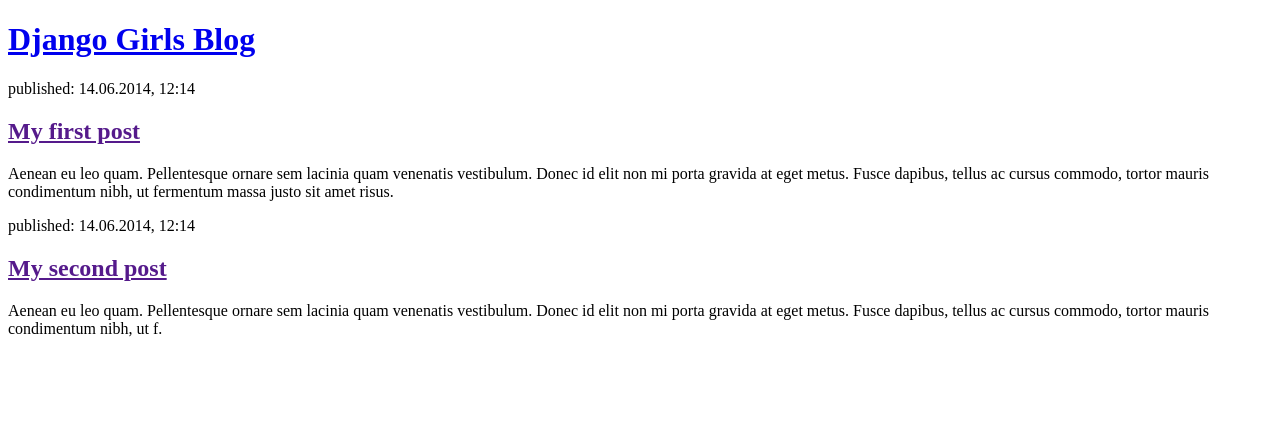
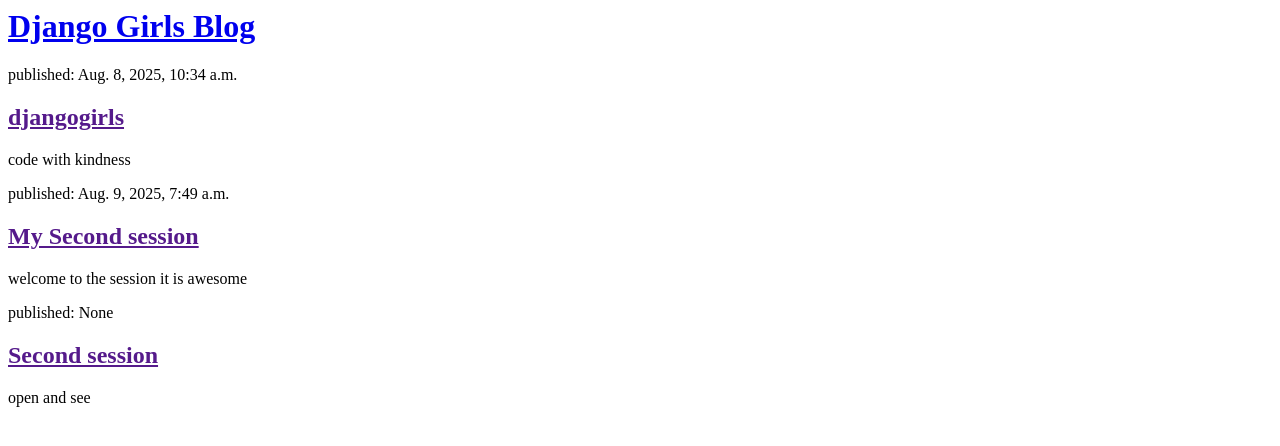
Before and after one commit to annagrace-oss/blog, a Django app: template blog/templates/blog/post_list.html in a window 1280 px wide. Shown: the top 446 px of the page. Run offline with Django 3.2, Linux system fonts and the light colour scheme; the template is opened without the code that fills it: values that come from a table or form of the project are taken from there, others are empty; data comes from the database, SQL or seed files in the repository; both versions use the stored data as it was after the commit.

Commit message:
Modified templates to display posts from database.

```diff
--- a/blog/templates/blog/post_list.html
+++ b/blog/templates/blog/post_list.html
@@ -1,4 +1,4 @@
-<!DOCTYPE html>
+<!--<!DOCTYPE html>
 <html>
     <head>
         <title>Django Girls blog</title>
@@ -20,4 +20,15 @@
             <p>Aenean eu leo quam. Pellentesque ornare sem lacinia quam venenatis vestibulum. Donec id elit non mi porta gravida at eget metus. Fusce dapibus, tellus ac cursus commodo, tortor mauris condimentum nibh, ut f.</p>
         </article>
     </body>
-</html>
+</html>-->
+<header>
+    <h1><a href="/">Django Girls Blog</a></h1>
+</header>
+
+{% for post in posts %}
+    <article>
+        <time>published: {{ post.published_date }}</time>
+        <h2><a href="">{{ post.title }}</a></h2>
+        <p>{{ post.text|linebreaksbr }}</p>
+    </article>
+{% endfor %}
--- a/blog/views.py
+++ b/blog/views.py
@@ -1,6 +1,8 @@
 from django.shortcuts import render
-
+from django.utils import timezone
+from .models import Post
 # Create your views here.
 
 def post_list(request):
-    return render(request, 'blog/post_list.html', {})
+    posts = Post.objects.filter(published_date__lte=timezone.now()).order_by('published_date')
+    return render(request, 'blog/post_list.html', {'posts':posts})
```
Also changed, not shown: db.sqlite3.
